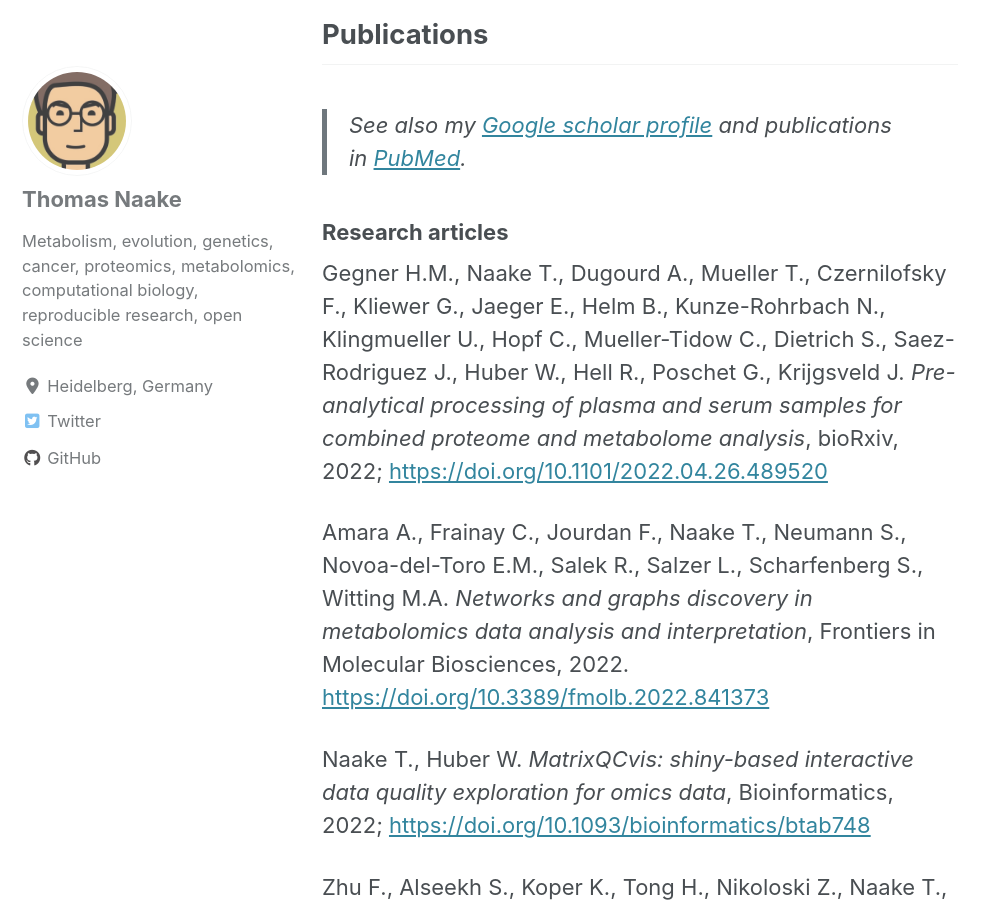
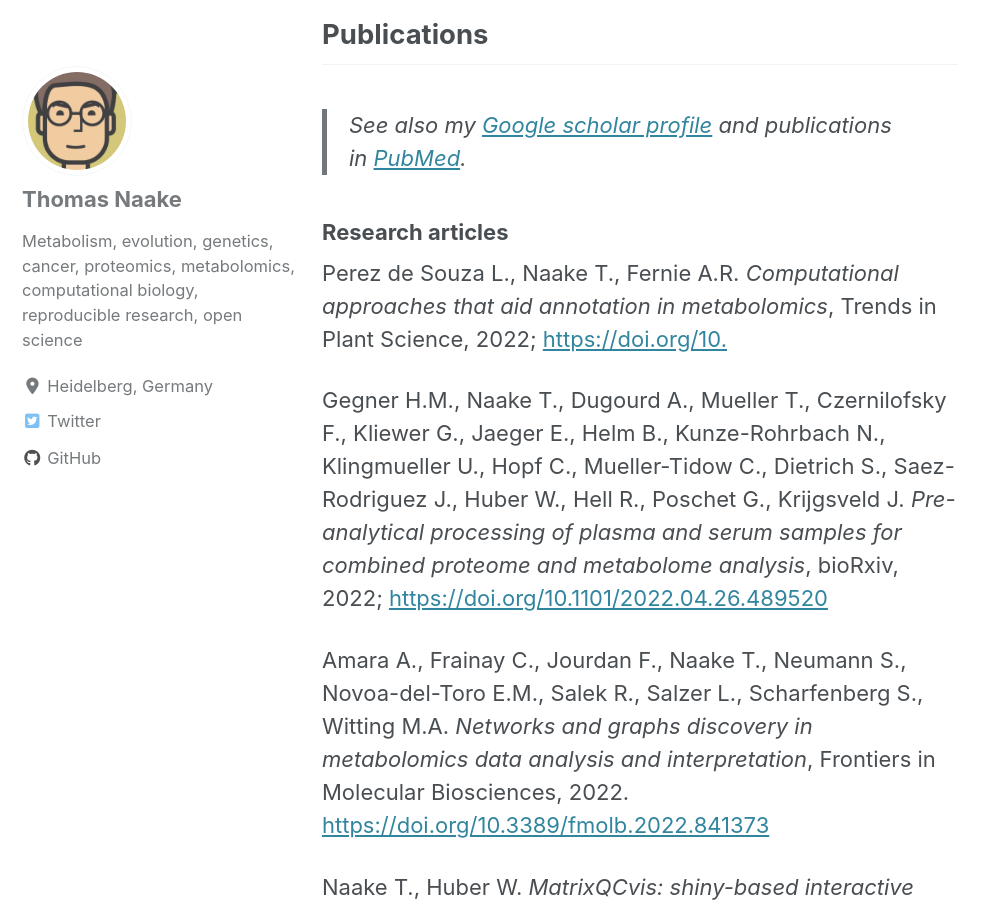
Before and after one commit to tnaake/tnaake.github.io, a Jekyll site: the page built from _pages/about.md, in a window 1280 px wide and 900 px high, scrolled down 598 px. Shown: the whole window, without its empty margins (0-996 px from the left). Built offline with Jekyll 4.4.1, drawn with Linux system fonts in a browser that asks for light colours; cached includes are drawn as plain includes; nearby versions of some CDN libraries.

Commit message:
Update about.md

```diff
--- a/_pages/about.md
+++ b/_pages/about.md
@@ -1,7 +1,7 @@
 ---
 permalink: /about/
 title: "About the author"
-modified: 2019-09-19
+modified: 2022-07-20
 comments: false
 author_profile: true
 header:
@@ -31,6 +31,11 @@ research projects focus on cancer proteomics and metabolomics.
 > [PubMed](https://www.ncbi.nlm.nih.gov/pubmed/?term=naake+thomas).
 
 ### Research articles
+
+Perez de Souza L., Naake T., Fernie A.R.
+*Computational approaches that aid annotation in metabolomics*,
+Trends in Plant Science, 2022;
+[https://doi.org/10.](https://doi.org/10.)
 
 Gegner H.M., Naake T., Dugourd A., Mueller T., Czernilofsky F., Kliewer G.,
 Jaeger E., Helm B., Kunze-Rohrbach N., Klingmueller U., Hopf C.,
```
